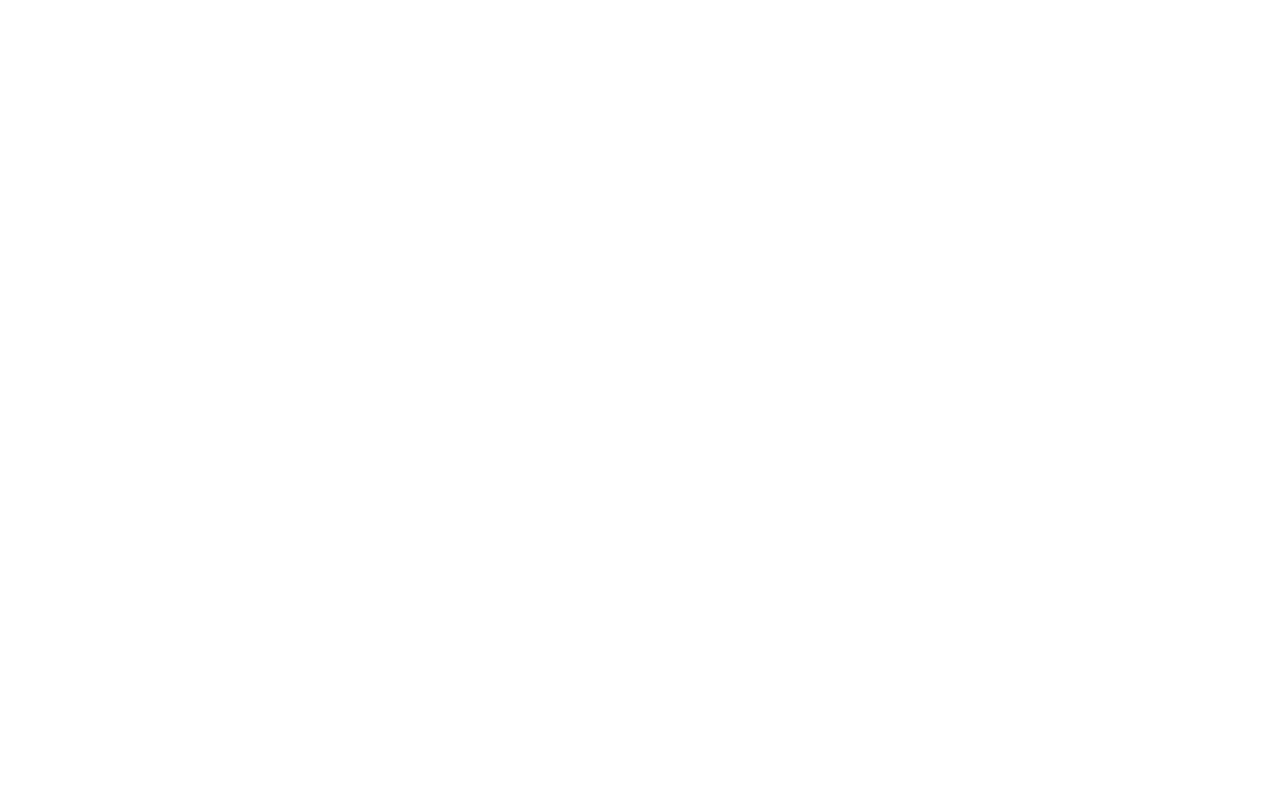
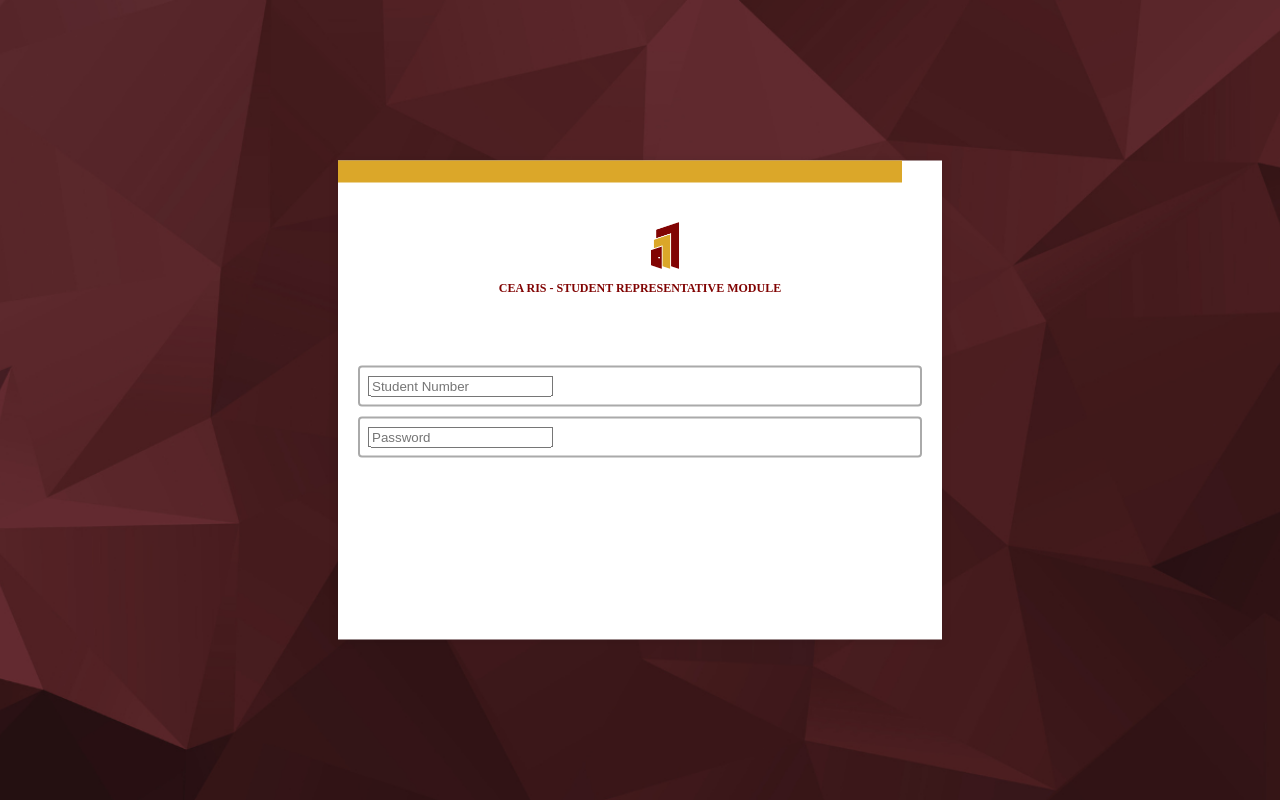
Before and after one commit to CMPE-40062-Azure-Python/CEA-ROOM-INFORMATION-SYSTEM, a Flask app: page /admin in a window 1280 px wide. Before the commit the page is empty. Run offline with Flask 3, Linux system fonts and the light colour scheme.

Commit message:
Add studentrep login to admin

```diff
--- a/website/static/admin-login.css
+++ b/website/static/admin-login.css
@@ -0,0 +1,98 @@
+body {
+  margin: 0px;
+  padding: 0px;
+}
+
+.background-login {
+  background-image: url("images/landing-page-full.png");
+  background-size: cover;
+  background-repeat: no-repeat;
+  width: 100%;
+  height: 100vh;
+  background-position: center;
+}
+
+.login-credentials-container {
+  width: 564px;
+  height: 439px;
+  background-color: #fff;
+  padding: 20px;
+  box-shadow: 0 0 10px rgba(0, 0, 0, 0.1);
+  position: absolute;
+  top: 50%;
+  left: 50%;
+  transform: translate(-50%, -50%);
+}
+
+.top-designer {
+  width: 564px;
+  height: 22.24px;
+  flex-shrink: 0;
+  background: #dba729;
+  position: absolute;
+  top: 0;
+  left: 0;
+}
+
+.student-rep-text {
+  text-align: center;
+  color: #810403;
+  margin-top: 100px;
+}
+
+.logo-login {
+  position: absolute; /* Change to absolute to position it inside .login-credentials-container */
+  top: 60px; /* Adjust the top position as needed */
+  right: 252px; /* Adjust the right position as needed */
+  width: 50px;
+  height: 50px;
+}
+
+.logo-login img {
+  width: 100%;
+  height: 100%;
+  object-fit: cover;
+}
+
+.student-number-input {
+  width: 100%;
+  border: 2px solid #aaa;
+  border-radius: 4px;
+  margin: 8px 0;
+  outline: none;
+  padding: 8px;
+  box-sizing: border-box;
+}
+
+.student-number-input :focus {
+  border-color: dodgerblue;
+  box-shadow: 0 0 8px 0 dodgerblue;
+}
+
+.student-number-alignment {
+  text-align: left;
+  color: #810403;
+  margin-top: 70px;
+}
+
+.password-input {
+  width: 100%;
+  border: 2px solid #aaa;
+  border-radius: 4px;
+  margin: 8px 0;
+  outline: none;
+  padding: 8px;
+  box-sizing: border-box;
+  transition: 0.3s;
+}
+
+.password-input :focus {
+  border-color: dodgerblue;
+  box-shadow: 0 0 8px 0 dodgerblue;
+}
+
+.password-alignment {
+  text-align: left;
+  color: #810403;
+  margin-top: 10px;
+}
--- a/website/templates/admin-login.html
+++ b/website/templates/admin-login.html
@@ -11,5 +11,26 @@
       href="{{ url_for('static', filename='admin-login.css') }}"
     />
   </head>
-  <body></body>
+  <body>
+    <div class="background-login">
+      <div class="login-credentials-container">
+        <div class="text-login-credentials">
+          <h1 class="student-rep-text" style="font-size: 12px">CEA RIS - STUDENT REPRESENTATIVE MODULE</h1>
+          <div class="logo-login">
+          <img
+          src="{{ url_for('static', filename='images/cearis-logo.png') }}"
+          alt="cearis-logo">
+          </div>
+          <div class="student-number-alignment">
+            <div class="student-number-input"> <input type="text" placeholder="Student Number"> </div>
+          </div>
+          <div class="password-alignment">
+            <div class="password-input"> <input type="password" placeholder="Password"> </div>
+          </div>
+        </div>
+        <div class="top-designer"></div>
+        </div>
+      </div>
+    </div>
+  </body>
 </html>
```
